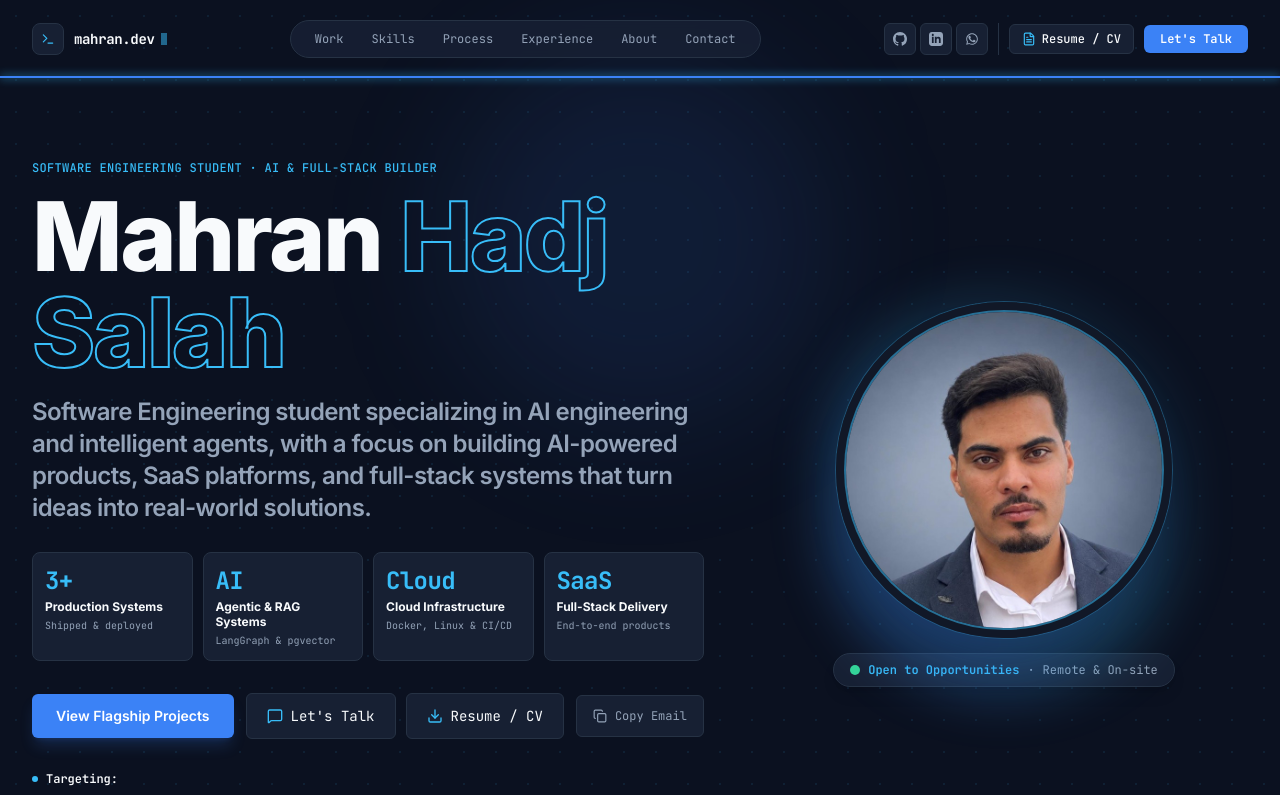
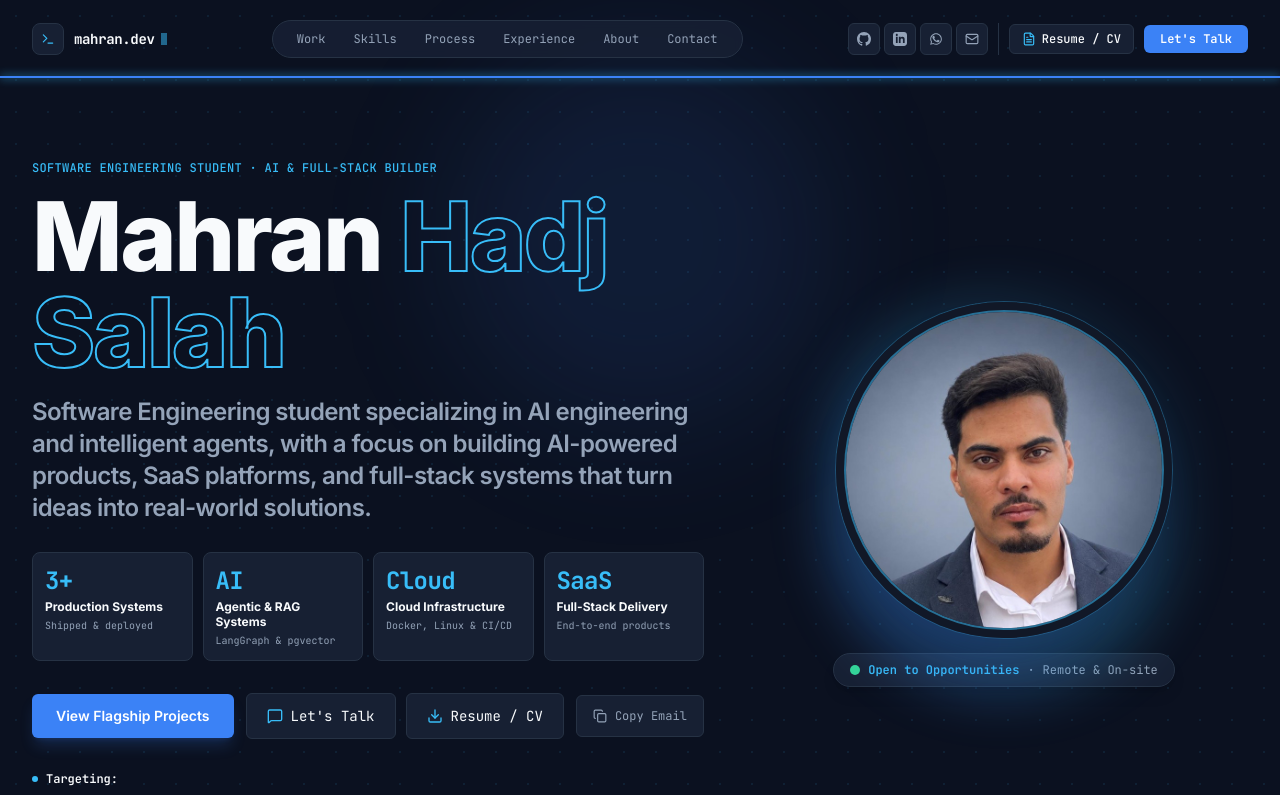
Before and after one commit to MahranHadjSalah/portfolio, a React (Vite) app: page / in a window 1280 px wide. Shown: the top 795 px of the page. Built offline with nearby package versions, Linux system fonts and the light colour scheme.

Commit message:
feat(navbar): add email contact button to navbar social actions and mobile menu

```diff
--- a/src/components/Navbar.jsx
+++ b/src/components/Navbar.jsx
@@ -1,12 +1,32 @@
 import React, { useState, useEffect } from 'react';
 import { motion, useScroll, useSpring } from 'framer-motion';
-import { Terminal, Menu, X, ArrowUpRight, FileText } from 'lucide-react';
+import { Terminal, Menu, X, ArrowUpRight, FileText, Mail } from 'lucide-react';
 import { GithubIcon, LinkedinIcon, WhatsAppIcon } from './Icons';
 import { portfolioData } from '../data/portfolioData';
 
 export default function Navbar({ onOpenResume, onOpenCommandMenu }) {
   const [isScrolled, setIsScrolled] = useState(false);
   const [mobileMenuOpen, setMobileMenuOpen] = useState(false);
+  const [isMobile, setIsMobile] = useState(() => {
+    if (typeof window === 'undefined') return false;
+    return (
+      /Android|webOS|iPhone|iPad|iPod|BlackBerry|IEMobile|Opera Mini/i.test(navigator.userAgent) ||
+      window.innerWidth < 768
+    );
+  });
+
+  useEffect(() => {
+    const checkMobile = () => {
+      const isMobileDevice = /Android|webOS|iPhone|iPad|iPod|BlackBerry|IEMobile|Opera Mini/i.test(
+        navigator.userAgent
+      );
+      const isSmallScreen = window.innerWidth < 768;
+      setIsMobile(isMobileDevice || isSmallScreen);
+    };
+    checkMobile();
+    window.addEventListener('resize', checkMobile);
+    return () => window.removeEventListener('resize', checkMobile);
+  }, []);
 
   const { scrollYProgress } = useScroll();
   const scaleX = useSpring(scrollYProgress, {
@@ -81,6 +101,7 @@ export default function Navbar({ onOpenResume, onOpenCommandMenu }) {
                 rel="noreferrer"
                 className="w-8 h-8 rounded-md bg-[#172033] border border-[#263244] flex items-center justify-center text-[#94A3B8] hover:text-[#F8FAFC] hover:border-[#3B82F6]/50 transition-colors shadow-xs"
                 aria-label="GitHub Profile"
+                title="GitHub Profile"
               >
                 <GithubIcon className="w-3.5 h-3.5" />
               </a>
@@ -90,6 +111,7 @@ export default function Navbar({ onOpenResume, onOpenCommandMenu }) {
                 rel="noreferrer"
                 className="w-8 h-8 rounded-md bg-[#172033] border border-[#263244] flex items-center justify-center text-[#94A3B8] hover:text-[#F8FAFC] hover:border-[#3B82F6]/50 transition-colors shadow-xs"
                 aria-label="LinkedIn Profile"
+                title="LinkedIn Profile"
               >
                 <LinkedinIcon className="w-3.5 h-3.5" />
               </a>
@@ -99,8 +121,25 @@ export default function Navbar({ onOpenResume, onOpenCommandMenu }) {
                 rel="noreferrer"
                 className="w-8 h-8 rounded-md bg-[#172033] border border-[#263244] flex items-center justify-center text-[#94A3B8] hover:text-[#38BDF8] hover:border-[#3B82F6]/50 transition-colors shadow-xs"
                 aria-label="Chat on WhatsApp"
+                title="Chat on WhatsApp"
               >
                 <WhatsAppIcon className="w-3.5 h-3.5" />
+              </a>
+              <a
+                href={
+                  isMobile
+                    ? `mailto:${portfolioData.personal.email}`
+                    : `https://mail.google.com/mail/?view=cm&fs=1&to=${encodeURIComponent(
+                        portfolioData.personal.email
+                      )}`
+                }
+                target={isMobile ? undefined : "_blank"}
+                rel={isMobile ? undefined : "noreferrer"}
+                className="w-8 h-8 rounded-md bg-[#172033] border border-[#263244] flex items-center justify-center text-[#94A3B8] hover:text-[#38BDF8] hover:border-[#3B82F6]/50 transition-colors shadow-xs"
+                aria-label="Send Email"
+                title="Send Email"
+              >
+                <Mail className="w-3.5 h-3.5" />
               </a>
             </div>
 
@@ -158,12 +197,12 @@ export default function Navbar({ onOpenResume, onOpenCommandMenu }) {
               </a>
             ))}
 
-            <div className="flex items-center gap-4 pt-4 mt-2">
+            <div className="flex items-center gap-3 sm:gap-4 flex-wrap pt-4 mt-2">
               <a
                 href={portfolioData.personal.github}
                 target="_blank"
                 rel="noreferrer"
-                className="flex items-center gap-2 text-xs font-mono text-[#94A3B8] hover:text-[#38BDF8]"
+                className="flex items-center gap-1.5 text-xs font-mono text-[#94A3B8] hover:text-[#38BDF8]"
               >
                 <GithubIcon className="w-4 h-4" />
                 <span>GitHub</span>
@@ -172,7 +211,7 @@ export default function Navbar({ onOpenResume, onOpenCommandMenu }) {
                 href={portfolioData.personal.linkedin}
                 target="_blank"
                 rel="noreferrer"
-                className="flex items-center gap-2 text-xs font-mono text-[#94A3B8] hover:text-[#38BDF8]"
+                className="flex items-center gap-1.5 text-xs font-mono text-[#94A3B8] hover:text-[#38BDF8]"
               >
                 <LinkedinIcon className="w-4 h-4" />
                 <span>LinkedIn</span>
@@ -181,10 +220,17 @@ export default function Navbar({ onOpenResume, onOpenCommandMenu }) {
                 href={portfolioData.personal.whatsapp}
                 target="_blank"
                 rel="noreferrer"
-                className="flex items-center gap-2 text-xs font-mono text-[#94A3B8] hover:text-[#38BDF8]"
+                className="flex items-center gap-1.5 text-xs font-mono text-[#94A3B8] hover:text-[#38BDF8]"
               >
                 <WhatsAppIcon className="w-4 h-4" />
                 <span>WhatsApp</span>
+              </a>
+              <a
+                href={`mailto:${portfolioData.personal.email}`}
+                className="flex items-center gap-1.5 text-xs font-mono text-[#94A3B8] hover:text-[#38BDF8]"
+              >
+                <Mail className="w-4 h-4" />
+                <span>Email</span>
               </a>
             </div>
           </div>
```
